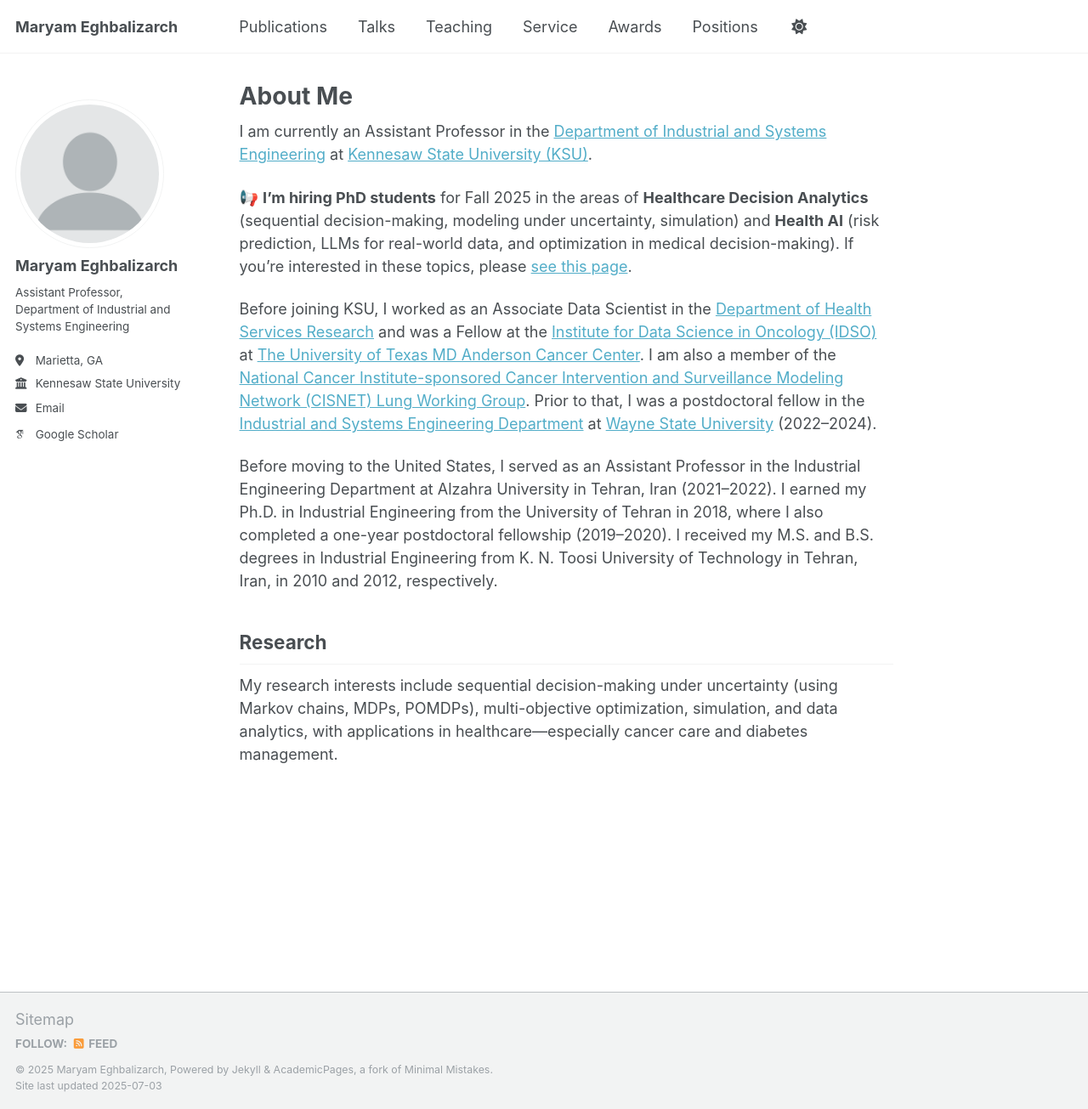
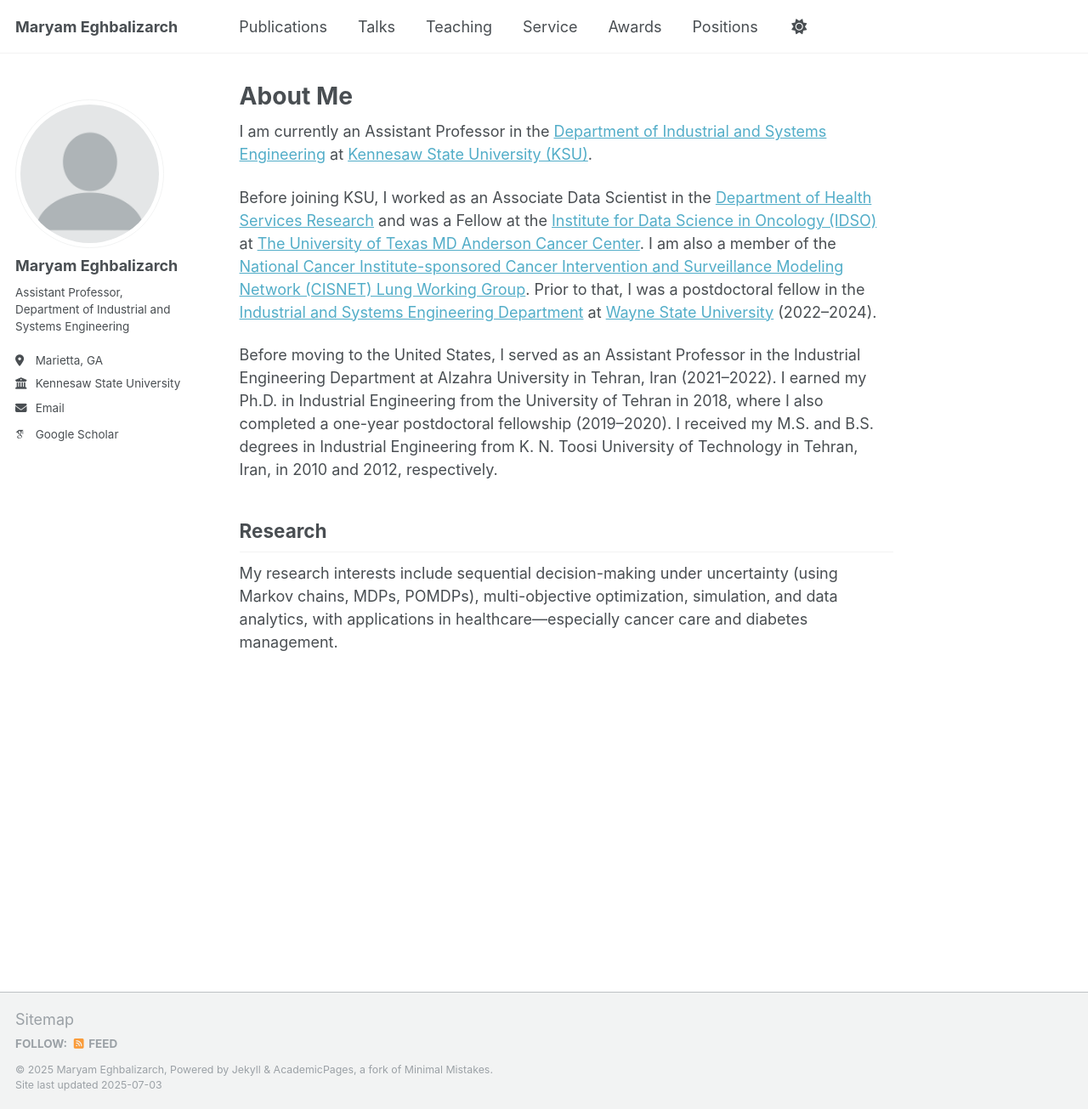
Before and after one commit to meghbalizarch/meghbalizarch.github.io, a Jekyll site: the page built from _pages/about.md, in a window 1280 px wide and 1305 px high. Shown: the whole window at 85% size. Built offline with Jekyll 4.4.1, drawn with Linux system fonts in a browser that asks for light colours; some web fonts are replaced; a script that is not in the unit is left out.

Commit message:
Update about.md

```diff
--- a/_pages/about.md
+++ b/_pages/about.md
@@ -9,10 +9,6 @@ redirect_from:
 
 I am currently an Assistant Professor in the [Department of Industrial and Systems Engineering](https://www.kennesaw.edu/spceet/academics/industrial-systems-engineering/index.php) at [Kennesaw State University (KSU)](https://www.kennesaw.edu/).
 
-<div class="highlight-box">
-  <p>📢 <strong>I’m hiring PhD students</strong> for Fall 2025 in the areas of <strong>Healthcare Decision Analytics</strong> (sequential decision-making, modeling under uncertainty, simulation) and <strong>Health AI</strong> (risk prediction, LLMs for real-world data, and optimization in medical decision-making). If you’re interested in these topics, please <a href="/join">see this page</a>.</p>
-</div>
-
 Before joining KSU, I worked as an Associate Data Scientist in the [Department of Health Services Research](https://www.mdanderson.org/research/departments-labs-institutes/departments-divisions/health-services-research.html) and was a Fellow at the [Institute for Data Science in Oncology (IDSO)](https://www.mdanderson.org/research/departments-labs-institutes/institutes/institute-for-data-science-in-oncology.html) at [The University of Texas MD Anderson Cancer Center](https://www.mdanderson.org/). I am also a member of the [National Cancer Institute-sponsored Cancer Intervention and Surveillance Modeling Network (CISNET) Lung Working Group](https://cisnet.cancer.gov/lung/). Prior to that, I was a postdoctoral fellow in the [Industrial and Systems Engineering Department](https://engineering.wayne.edu/industrial-systems) at [Wayne State University](https://wayne.edu/) (2022–2024).
 
 Before moving to the United States, I served as an Assistant Professor in the Industrial Engineering Department at Alzahra University in Tehran, Iran (2021–2022). I earned my Ph.D. in Industrial Engineering from the University of Tehran in 2018, where I also completed a one-year postdoctoral fellowship (2019–2020). I received my M.S. and B.S. degrees in Industrial Engineering from K. N. Toosi University of Technology in Tehran, Iran, in 2010 and 2012, respectively.
```
